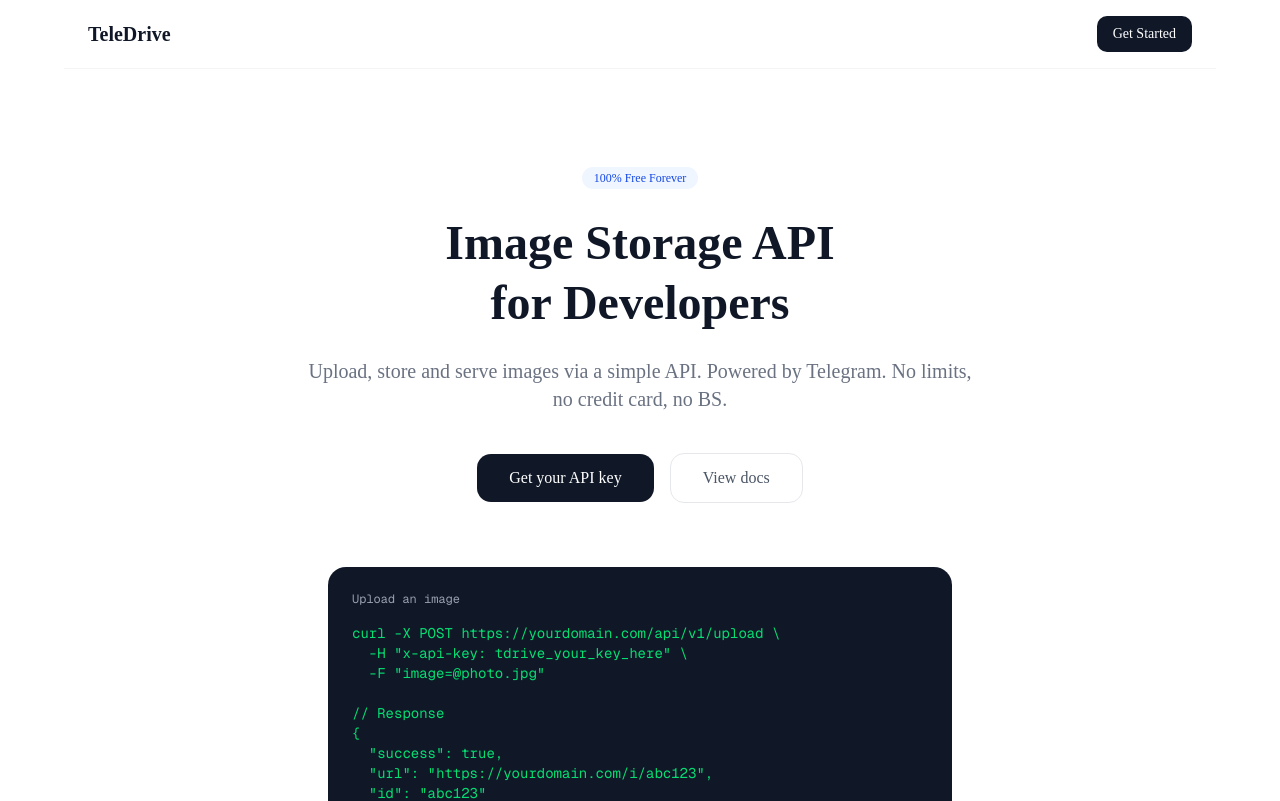
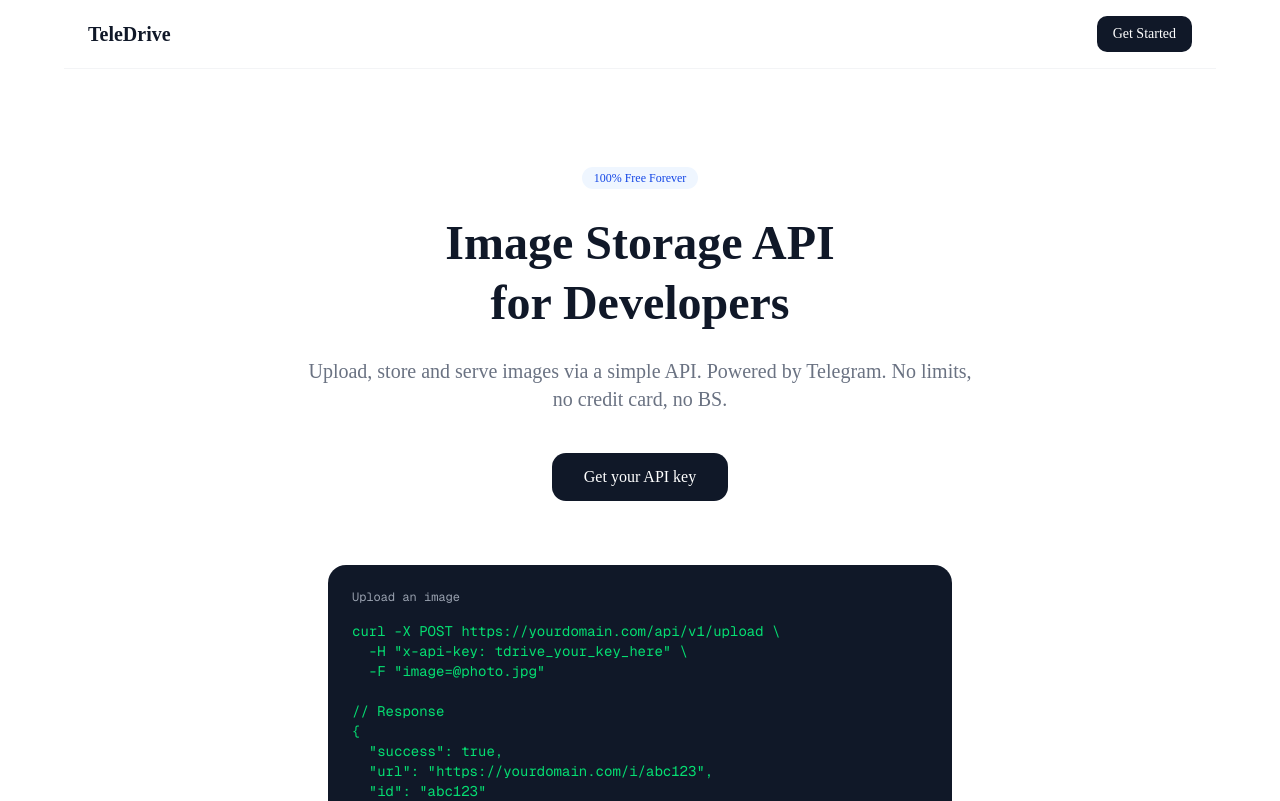
Before and after one commit to Mamiy07/imgstorage, a Next.js app: page / in a window 1280 px wide. Shown: the top 801 px of the page. Built offline with nearby package versions, Linux system fonts and the light colour scheme.

Commit message:
fixed minor ui bugs

```diff
--- a/app/dashboard/page.tsx
+++ b/app/dashboard/page.tsx
@@ -41,17 +41,7 @@ export default async function DashboardPage() {
         ))}
       </div>
 
-      {/* API Key quick view */}
-      <div className="bg-white rounded-xl border border-gray-200 p-6 mb-6">
-        <h3 className="font-semibold text-gray-900 mb-4">Your API Key</h3>
-        {user.apiKeys[0] ? (
-          <div className="bg-gray-50 rounded-lg p-4 font-mono text-sm text-gray-700 flex items-center justify-between">
-            <span>{user.apiKeys[0].key}</span>
-          </div>
-        ) : (
-          <p className="text-gray-400 text-sm">No API key yet</p>
-        )}
-      </div>
+
 
       {/* Recent images */}
       <div className="bg-white rounded-xl border border-gray-200 p-6">
--- a/app/page.tsx
+++ b/app/page.tsx
@@ -33,12 +33,7 @@ export default function HomePage() {
           >
             Get your API key
           </Link>
-          <Link
-            href="/docs"
-            className="text-gray-600 px-8 py-3 rounded-xl font-medium hover:bg-gray-50 border border-gray-200 transition-colors"
-          >
-            View docs
-          </Link>
+
         </div>
       </div>
 
```
